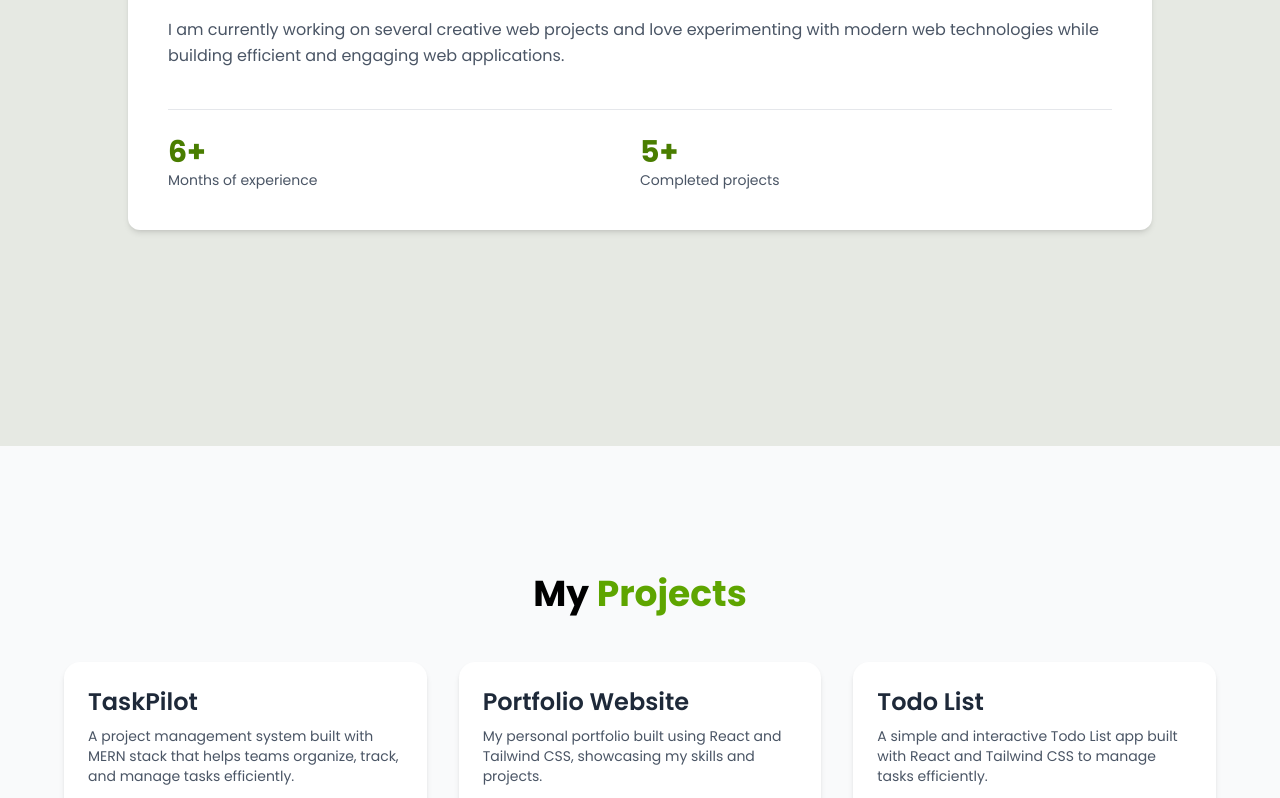
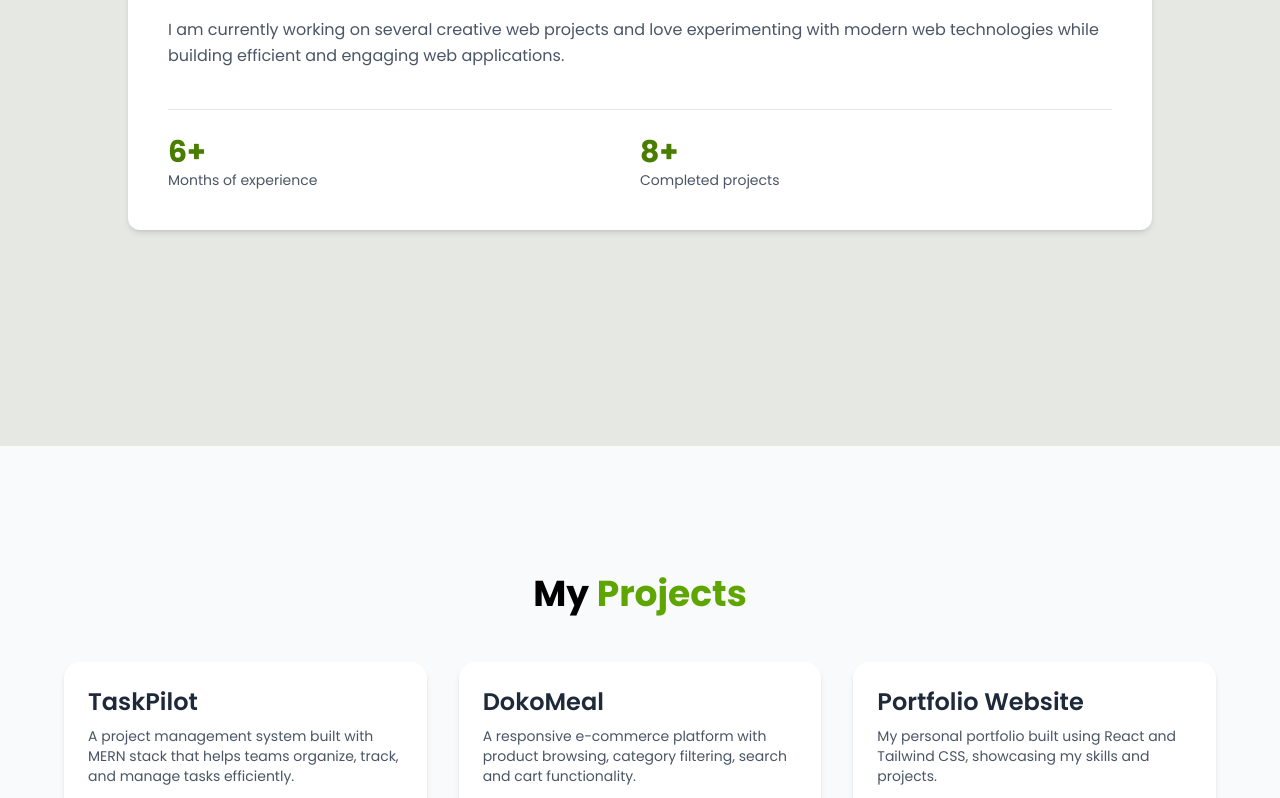
Before and after one commit to sarinashresthaa/Portfolio, a React (Vite) app: page / in a window 1280 px wide. Shown: the part 1222-2020 px from the top of the page. Built offline with nearby package versions, Linux system fonts and the light colour scheme.

Commit message:
add Dokomandu project to portfolio and update CV

```diff
--- a/src/components/About.jsx
+++ b/src/components/About.jsx
@@ -25,13 +25,9 @@ const About = () => {
             <p className="text-gray-600 text-sm">Months of experience</p>
           </div>
           <div className="flex-1 mb-4 sm:mb-0">
-            <h3 className="text-3xl font-bold text-lime-700">5+</h3>
+            <h3 className="text-3xl font-bold text-lime-700">8+</h3>
             <p className="text-gray-600 text-sm">Completed projects</p>
           </div>
-          {/* <div className="flex-1">
-            <h3 className="text-3xl font-bold text-lime-700">10+</h3>
-            <p className="text-gray-600 text-sm">Clients worldwide</p>
-          </div> */}
         </div>
       </div>
     </div>
--- a/src/components/Projects.jsx
+++ b/src/components/Projects.jsx
@@ -8,6 +8,13 @@ const projects = [
     tech: ["React", "Node.js", "MongoDB", "Express"],
     github: "https://github.com/sarinashresthaa/TaskPilot-Full-Stack",
     demo: "https://sarina-taskpilot.netlify.app",
+  },
+   {
+    title: "DokoMeal",
+    description: "A responsive e-commerce platform with product browsing, category filtering, search and cart functionality.",
+    tech: ["React", "Tailwind CSS", "Typescript", "React Hook Form", "Yup", "OpenStreetMap API"],
+    github: "https://github.com/sarinashresthaa",
+    demo: "https://dokomandu.com/"
   },
   {
     title: "Portfolio Website",
```
Also changed, not shown: 2 other files (tests, documents, lock files or other folders).
